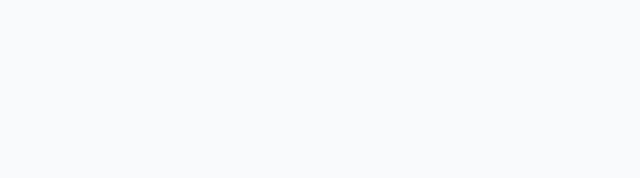
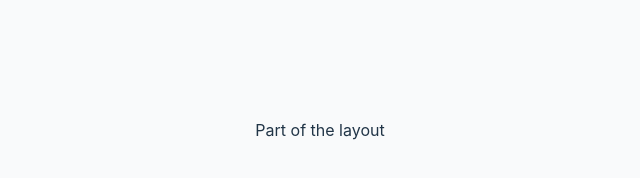
Before and after one commit to pvhoang-dev/laravel-vue-ecommerce, a Vue app in the folder frontend/: page /app in a window 1280 px wide. Before the commit this address had no page. Shown: the part 270-448 px from the top of the page, without its empty margins (320-960 px from the left). Built offline with nearby package versions, Linux system fonts and the light colour scheme.

Commit message:
Create Empty Dashboard Layout

```diff
--- /dev/null
+++ b/frontend/src/components/AppLayout.vue
@@ -0,0 +1,16 @@
+<script setup>
+const { title } = defineProps({
+  title: String,
+});
+</script>
+
+<template>
+  <div
+    class="min-h-full flex items-center justify-center py-12 px-4 sm:px-6 lg:px-8"
+  >
+    <div class="max-w-md w-full space-y-8">
+      <div>Part of the layout</div>
+      <router-view></router-view>
+    </div>
+  </div>
+</template>
--- a/frontend/src/router/index.js
+++ b/frontend/src/router/index.js
@@ -1,4 +1,5 @@
 import { createRouter, createWebHistory } from "vue-router";
+import AppLayout from "../components/AppLayout.vue";
 import Login from "../views/Login.vue";
 import Dashboard from "../views/Dashboard.vue";
 import RequestPassword from "../views/RequestPassword.vue";
@@ -6,9 +7,16 @@
 
 const routes = [
   {
-    path: "/",
-    name: "dashboard",
-    component: Dashboard,
+    path: "/app",
+    name: "app",
+    component: AppLayout,
+    children: [
+      {
+        path: "dashboard",
+        name: "app.dashboard",
+        component: Dashboard,
+      },
+    ],
   },
   {
     path: "/login",
```
